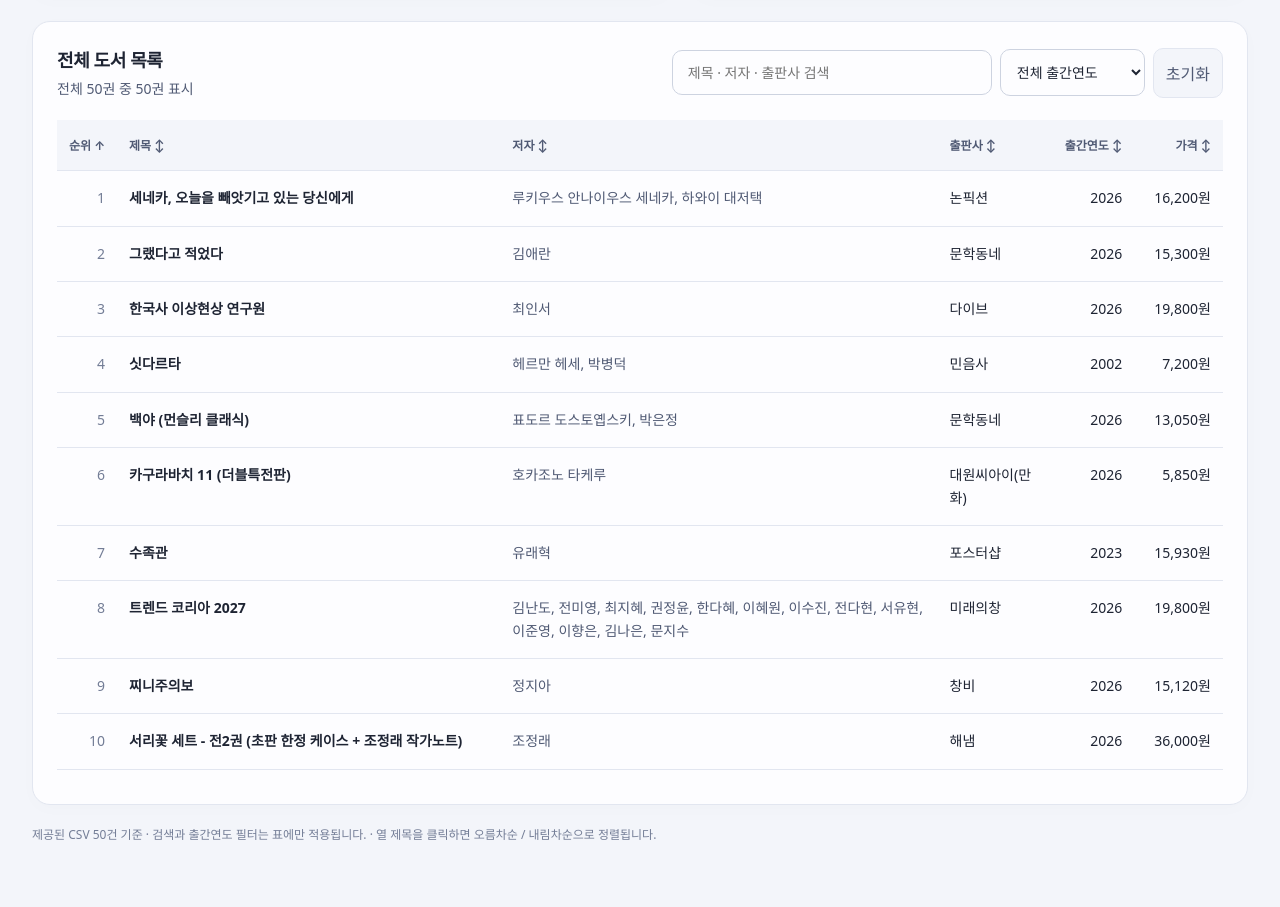
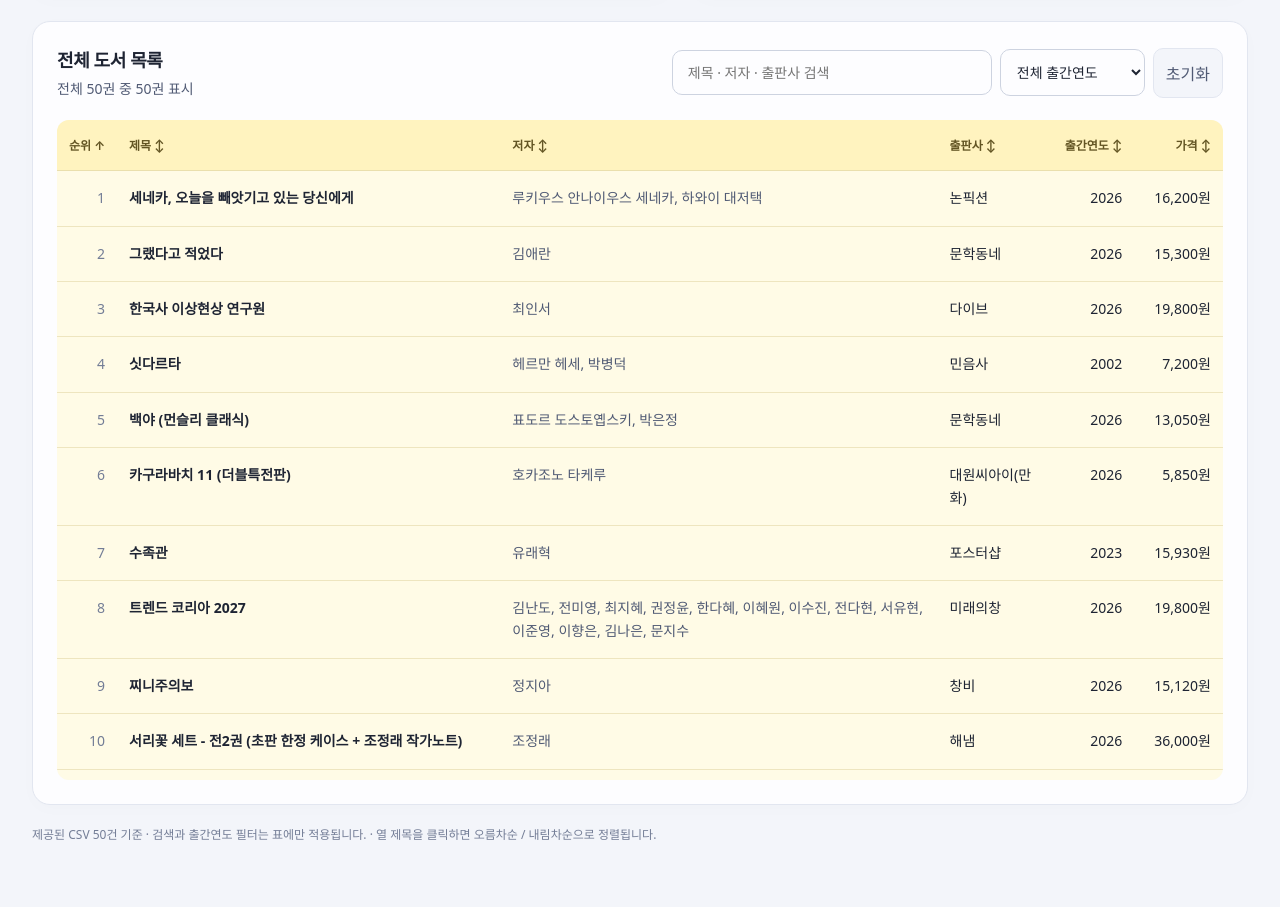
Before and after one commit to youngseorose/bestseller-dashboard, a plain HTML site: page index.html in a window 1280 px wide. Shown: the part 889-1796 px from the top of the page. Drawn offline with nearby package versions, Linux system fonts and the light colour scheme.

Commit message:
대시보드 두번째 버전

```diff
--- a/index.html
+++ b/index.html
@@ -17,6 +17,8 @@ th:last-child,td:last-child{text-align:right;font-variant-numeric:tabular-nums;w
 @media(max-width:520px){.title-line{gap:4px 12px}}
 /* 상단 제목 영역을 연한 파랑으로 변경하고 글자 대비를 확보합니다. */
 header{background:#E6F1FF;border-color:#CCE0FA;color:#173A63}header h1{color:#173A63}header p{color:#405D7C}header .eyebrow{color:#285D99}header .badge{background:#F5F9FF;color:#285D99;border-color:#CCE0FA}header .reference-date{color:#405D7C}
+/* 도서 목록 표에 연노랑 배경을 적용하고 구분선을 부드럽게 조정합니다. */
+.table-scroll{background:#FFFBE6;border-radius:12px}table{background:#FFFBE6}thead{background:#FFF3BF}th{color:#635524;border-bottom-color:#EADFAD}td{border-bottom-color:#EEE5BF}tbody tr{background:#FFFBE6}tbody tr:hover{background:#FFF1B8}
 </style></head><body><main>
 <header><div><div class="eyebrow">BOOK INSIGHTS / 도서 데이터 분석</div><div class="title-line"><h1>한눈에 보는 도서 대시보드</h1><span class="reference-date">2026년 10월 기준</span></div><p>가격 분포와 출판사 구성을 살펴보고, 원하는 책을 빠르게 찾아보세요.</p></div><span class="badge">제공 CSV · TOP 50</span></header><noscript><p class="card">현재 미리보기에서는 자바스크립트 실행이 제한되어 검색·정렬을 사용할 수 없습니다. 파일을 다운로드하여 Chrome 또는 Edge에서 열어 주세요. 아래 요약·차트·표는 전체 데이터입니다.</p></noscript>
 <!-- 요약 지표는 검색과 관계없이 전체 데이터를 기준으로 계산합니다. -->
```
